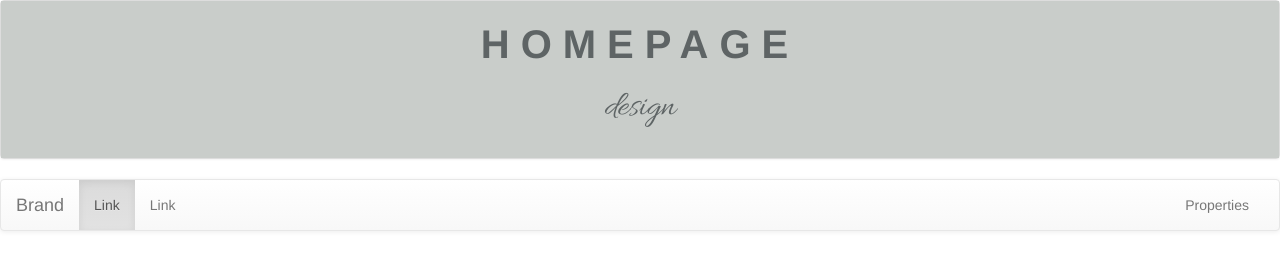
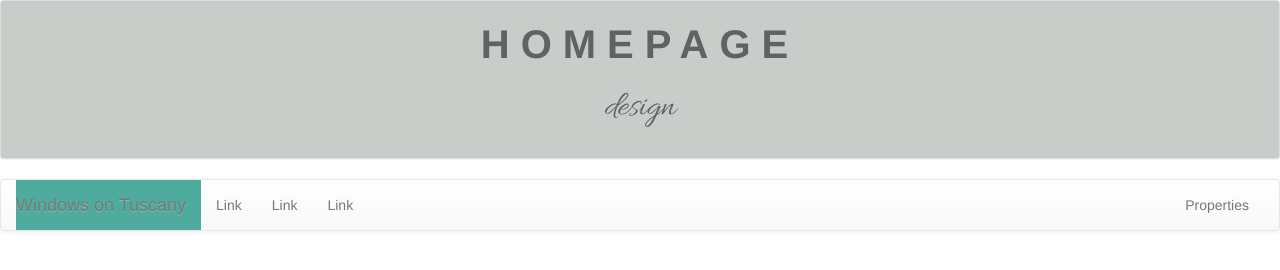
Before and after one commit to jaysiiin/TuscanyVillaProject, a plain HTML site: page TuscanyVillaProject/index.html in a window 1280 px wide. Drawn offline with nearby package versions, Linux system fonts and the light colour scheme.

Commit message:
messed around with the nav but gave up so i'll come back later

```diff
--- a/TuscanyVillaProject/StyleSheet1.css
+++ b/TuscanyVillaProject/StyleSheet1.css
@@ -19,3 +19,7 @@ body {
     font-weight:normal;
 
 }
+.navbar-header{
+    background-color:#4fab9d;
+    color:white;
+}
--- a/TuscanyVillaProject/index.html
+++ b/TuscanyVillaProject/index.html
@@ -15,7 +15,7 @@
 </head>
 
 <body>
-    <!--Panel-->
+<!--Panel-->
     <div class="panel panel-default">
         <div class="panel-body">
             <p>HOMEPAGE</p>
@@ -23,7 +23,7 @@
         </div>
     </div>
 
-    <!--Navbar-->
+<!--Navbar-->
     <nav class="navbar navbar-default">
         <div class="container-fluid">
             <!-- Brand and toggle get grouped for better mobile display -->
@@ -34,22 +34,24 @@
                     <span class="icon-bar"></span>
                     <span class="icon-bar"></span>
                 </button>
-                <a class="navbar-brand" href="#">Brand</a>
+                <a class="navbar-brand" href="#">Windows on Tuscany</a>
             </div>
-
             <!-- Collect the nav links, forms, and other content for toggling -->
             <div class="collapse navbar-collapse" id="bs-example-navbar-collapse-1">
                 <ul class="nav navbar-nav">
-                    <li class="active"><a href="#">Link</a></li>
+                    <li><a href="#">Link</a></li>
+                    <li><a href="#">Link</a></li>
                     <li><a href="#">Link</a></li>
                 </ul>
                 <ul class="nav navbar-nav navbar-right">
                     <li><a href="#">Properties</a></li>
-
                 </ul>
             </div><!-- /.navbar-collapse -->
         </div><!-- /.container-fluid -->
     </nav>
+
+ <!--Body 1-->
+
 
 
 
```
